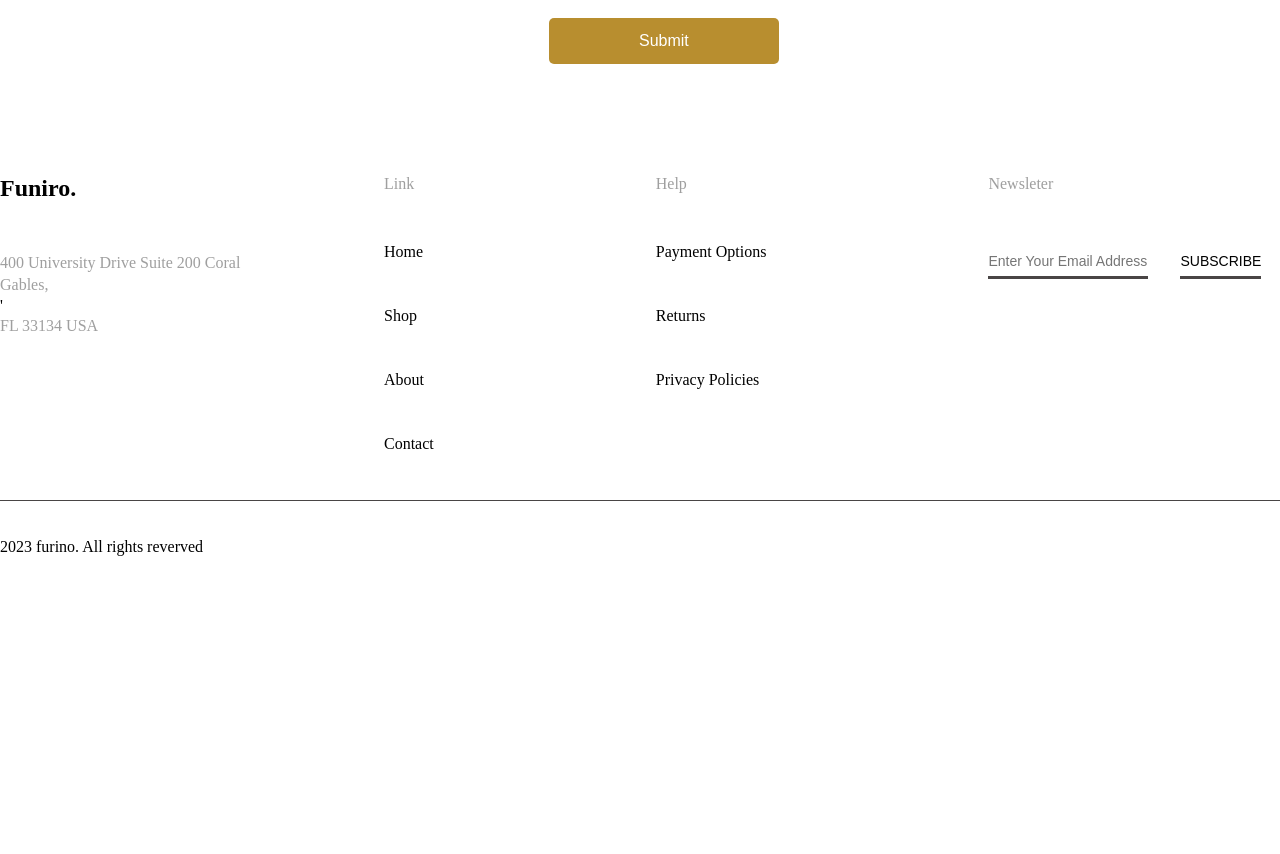
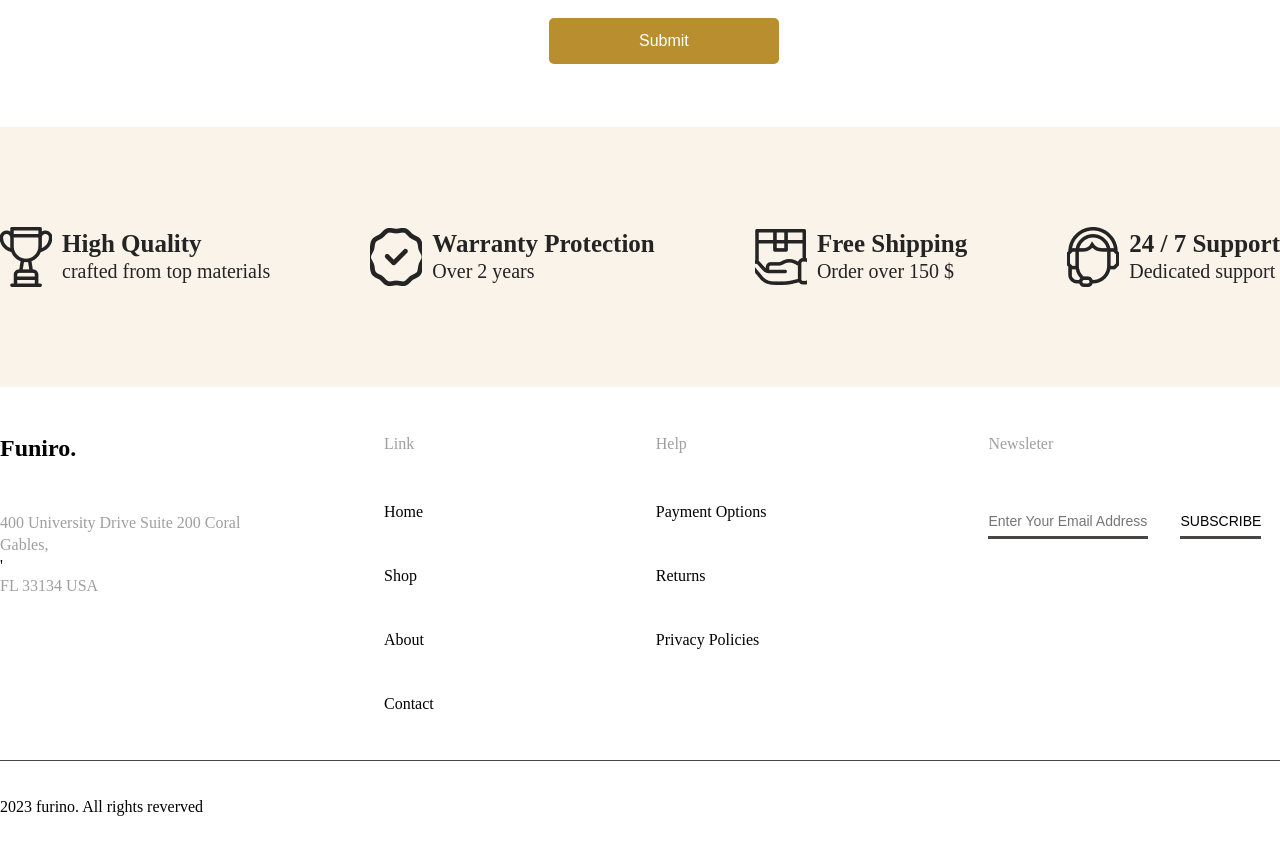
Before and after one commit to yeasin5060/Furniro-eCommerce-frontend, a React (Vite) app: page /contact in a window 1280 px wide. Shown: the part 1340-2194 px from the top of the page. Before the commit the page ends 1934 px from the top, so only its background shows below. Built offline with nearby package versions, Linux system fonts and the light colour scheme.

Commit message:
singleproduct pase singleproductnav section design done

```diff
--- a/src/App.jsx
+++ b/src/App.jsx
@@ -8,6 +8,8 @@ import Main from "./Layout/Main/Main";
 import Home from "./Pages/Home/Home";
 import Shop from "./Pages/Shop/Shop";
 import Contact from "./Pages/Contact/Contact";
+import Singleproduct from "./Pages/Sigleproduct/Singleproduct";
+
 
 
 function App() {
@@ -18,6 +20,7 @@ function App() {
         <Route path="/" element = {<Home/>}/>
         <Route path="/shop" element = {<Shop/>}/>
         <Route path="/contact" element = {<Contact/>}/>
+        <Route path="/singleproduct" element = {<Singleproduct/>}/>
      </Route>
     )
   );
--- a/src/Pages/Contact/Contact.jsx
+++ b/src/Pages/Contact/Contact.jsx
@@ -1,12 +1,14 @@
 import React from 'react'
 import Contactbaner from './Contactbaner/Contactbaner'
 import Contactform from './Contactform/Contactform'
+import Contactsupport from './Contactsupport/Contactsupport'
 
 const Contact = () => {
   return (
     <>
       <Contactbaner/>
       <Contactform/>
+      <Contactsupport/>
     </>
   )
 }
--- /dev/null
+++ b/src/Pages/Contact/Contactsupport/Contactsupport.css
@@ -0,0 +1,50 @@
+#contactsupport{
+    padding: 100px 0;
+    background: #FAF3EA;
+}
+
+.contactsupport-contant-wrapper-flex{
+    display: flex;
+    align-items: center;
+    justify-content: space-between;
+    column-gap: 55px;
+    flex-wrap: wrap;
+}
+
+.contactsupport-contant-flex{
+    display: flex;
+    align-items: center;
+    justify-content: space-between;
+    column-gap: 10px;
+}
+
+.contactsupport-contant-img-box{
+    width: 52px;
+    height: 60px;
+    overflow: hidden;
+}
+
+.contactsupport-contant-img-box img{
+    width: 100%;
+    height: 100%;
+    object-fit: cover;
+    color: #242424;
+}
+
+.contactsupport-contant-box{
+    text-align: left;
+}
+
+.contactsupport-contant-head{
+    font-size: 25px;
+    font-weight: 600;
+    color: #242424;
+    text-transform: capitalize;
+    margin-bottom: 2px;
+}
+
+.contactsupport-contant-pera{
+    font-size: 20px;
+    font-weight: 500;
+    color: #242424;
+}
--- /dev/null
+++ b/src/Pages/Contact/Contactsupport/Contactsupport.jsx
@@ -0,0 +1,61 @@
+import React from 'react'
+import Heading from '../../../Utils/Heading/Heading';
+import imgone from '../../../images/spone.png';
+import imgtwo from '../../../images/sptwo.png';
+import imgthree from '../../../images/spthree.png';
+import imgfour from '../../../images/spfour.png';
+import './Contactsupport.css'
+
+let contactSupprotArray = [
+    {
+        id : 1 ,
+        img : imgone,
+        head : 'High Quality',
+        pera : 'crafted from top materials'
+    },
+    {
+        id : 2 ,
+        img : imgtwo,
+        head : 'Warranty Protection',
+        pera : 'Over 2 years'
+    },
+    {
+        id : 3 ,
+        img : imgthree,
+        head : 'Free Shipping',
+        pera : 'Order over 150 $'
+    },
+    {
+        id : 4 ,
+        img : imgfour,
+        head : '24 / 7 Support',
+        pera : 'Dedicated support'
+    }
+]
+
+const Contactsupport = () => {
+  return (
+    <section id='contactsupport'>
+        <div className='container'>
+            <div className='contactsupport-contant-wrapper-flex'>
+                {
+                    contactSupprotArray &&
+                    contactSupprotArray.map((item) => (
+                        <div key={item.id} className='contactsupport-contant-flex'>
+                            <div className='contactsupport-contant-img-box'>
+                                <img src={item.img} alt="not found" />
+                            </div>
+                            <div className='contactsupport-contant-box'>
+                                <Heading level='h4' text={item.head} className='contactsupport-contant-head'/>
+                                <Heading level='p' text={item.pera} className='contactsupport-contant-pera'/>
+                            </div>
+                        </div>
+                    ))
+                }
+            </div>
+        </div>
+   </section>
+  )
+}
+
+export default Contactsupport
--- a/src/Pages/Shop/Shopproduct/Shopproduct.css
+++ b/src/Pages/Shop/Shopproduct/Shopproduct.css
@@ -20,6 +20,7 @@
 .shopproduct-img-container{
     width: 285px;
     background: #F4F5F7;
+    cursor: pointer;
 }
 
 .shopproduct-img-box{
--- a/src/Pages/Shop/Shopproduct/Shopproduct.jsx
+++ b/src/Pages/Shop/Shopproduct/Shopproduct.jsx
@@ -10,6 +10,7 @@ import productseven from '../../../images/productseven.png';
 import producteight from '../../../images/productone.png';
 import './Shopproduct.css'
 import Psbutton from '../../../Components/Psbutton/Psbutton';
+import { Link } from 'react-router-dom';
 
 let shopProductArray = [
     {
@@ -151,6 +152,7 @@ const Shopproduct = () => {
                     {
                         shopProductArray&&
                         shopProductArray.map((items)=> (
+                           <Link to ='/singleproduct'>
                                 <div key={items.id} className='shopproduct-img-container'>
                                     <div className='shopproduct-img-box'>
                                         <img src={items.img} alt='not found' />
@@ -164,6 +166,7 @@ const Shopproduct = () => {
                                         </div>
                                     </div>
                                 </div>
+                           </Link>
                         ))
                     }
                 </div>
--- /dev/null
+++ b/src/Pages/Sigleproduct/Signleproductnav/Singleproductnav.css
@@ -0,0 +1,50 @@
+#singleproduct-nav{
+    padding: 38px 0;
+    width: 100%;
+    background: #F9F1E7;
+}
+
+.singleproduct-nav-wrapper-flex{
+    display: flex;
+    align-items: center;
+    justify-content: left;
+    column-gap: 25px;
+}
+
+.singleproduct-nav-item-flex{
+    display: flex;
+    align-items: center;
+    justify-content: left;
+    column-gap: 27px;
+}
+
+.singleproduct-nav-item-link{
+    font-size: 16px;
+    font-weight: 400;
+    color: #9F9F9F;
+    text-transform: capitalize;
+    cursor: pointer;
+}
+
+.singleproduct-nav-contant-box{
+    text-align: left;
+    position: relative;
+}
+
+.singleproduct-nav-contant-box ::after{
+    position: absolute;
+    content: "";
+    left: 0;
+    top: 0;
+    width: 2px;
+    height: 100%;
+    background: #9F9F9F;
+}
+
+.singleproduct-nav-contant{
+    font-size: 16px;
+    font-weight: 400;
+    color: #000;
+    text-transform: capitalize;
+    padding-left: 30px;
+}
--- /dev/null
+++ b/src/Pages/Sigleproduct/Signleproductnav/Singleproductnav.jsx
@@ -0,0 +1,27 @@
+import React from 'react'
+import { IoIosArrowForward } from "react-icons/io";
+import { Link } from 'react-router-dom';
+import Heading from '../../../Utils/Heading/Heading';
+import './Singleproductnav.css'
+
+const Singleproductnav = () => {
+  return (
+    <section id ='singleproduct-nav'>
+        <div className='container'>
+            <div className='singleproduct-nav-wrapper-flex'>
+                <div className='singleproduct-nav-item-flex'>
+                    <Link className='singleproduct-nav-item-link' to ='home'>home</Link>
+                    <IoIosArrowForward className='singleproduct-nav-item-icon' />
+                    <Link className='singleproduct-nav-item-link' to ='shop'>shop</Link>
+                    <IoIosArrowForward className='singleproduct-nav-item-icon'/>
+                </div>
+                <div className='singleproduct-nav-contant-box'>
+                    <Heading level='h5' text='Asgaard sofa' className='singleproduct-nav-contant'/>
+                </div>
+            </div>
+        </div>
+    </section>
+  )
+}
+
+export default Singleproductnav
--- /dev/null
+++ b/src/Pages/Sigleproduct/Singleproduct.jsx
@@ -0,0 +1,12 @@
+import React from 'react'
+import Singleproductnav from './Signleproductnav/Singleproductnav'
+
+const Singleproduct = () => {
+  return (
+    <>
+        <Singleproductnav/>
+    </>
+  )
+}
+
+export default Singleproduct
```
Lines whose indentation alone changed are shown as unchanged.
